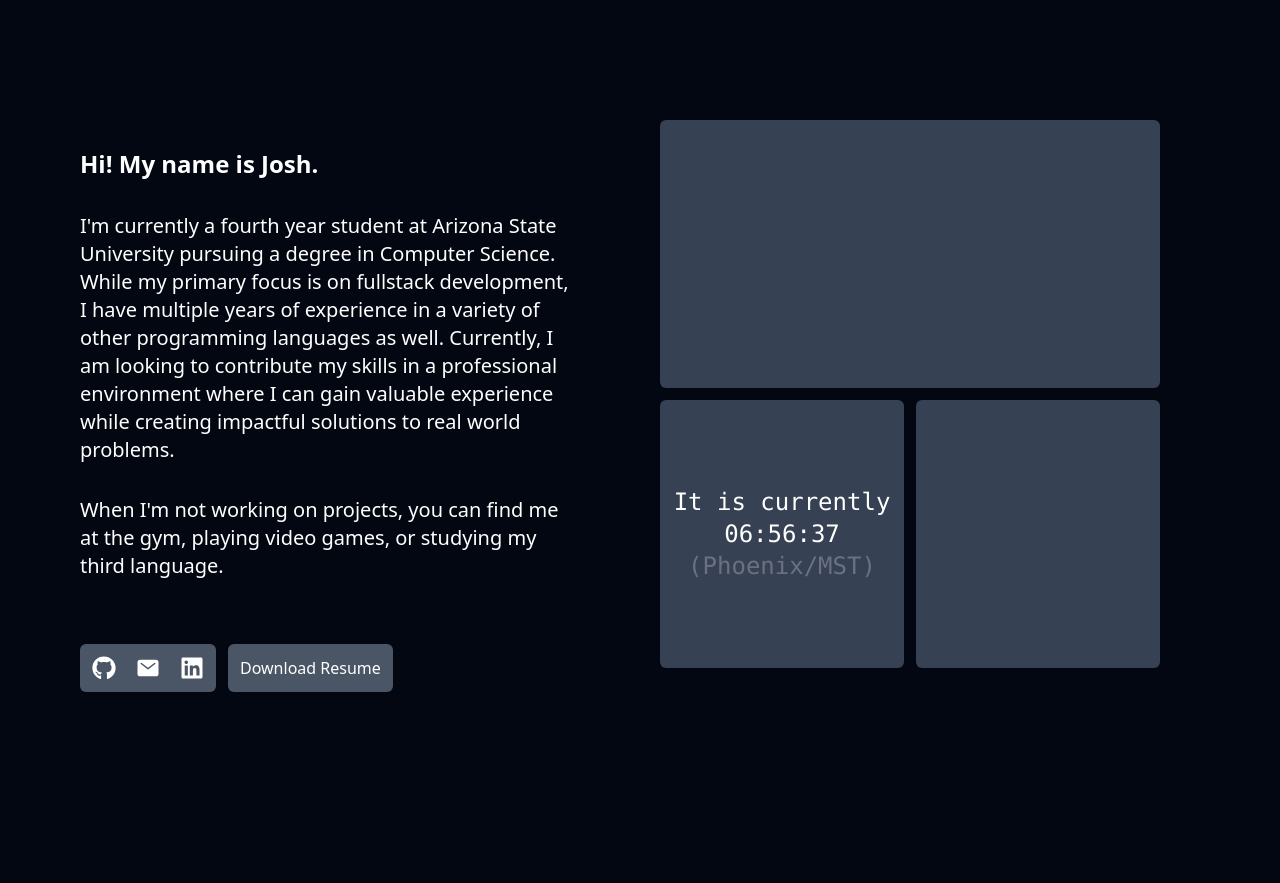
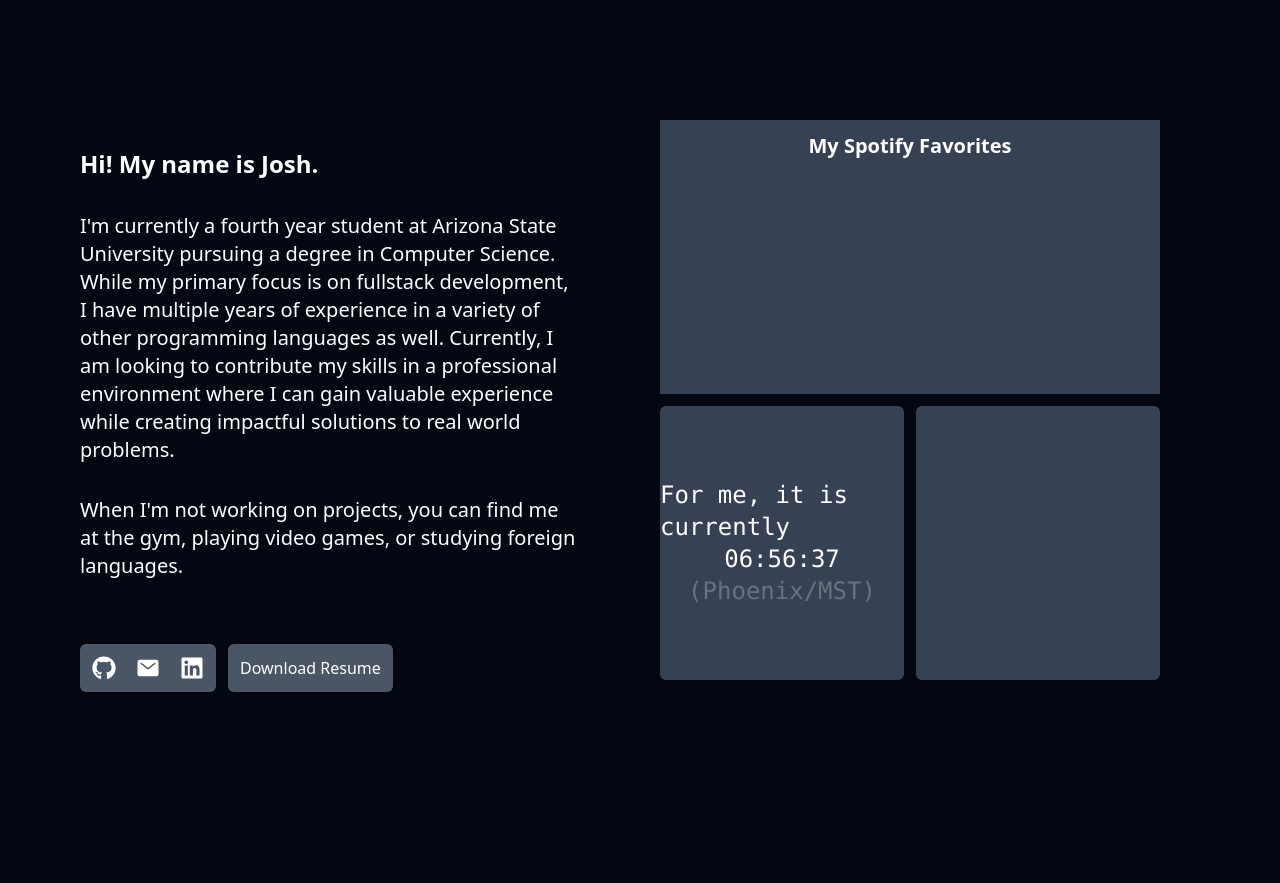
Before and after one commit to joshuajeong1/joshjeong_website, a React (Vite) app in the folder frontend/: page / in a window 1280 px wide. Shown: the part 800-1683 px from the top of the page. Built offline with nearby package versions, Linux system fonts and the light colour scheme.

Commit message:
Initial implementation of Spotify section

```diff
--- a/frontend/src/components/Clock.jsx
+++ b/frontend/src/components/Clock.jsx
@@ -24,7 +24,7 @@ const Clock = ({ timezone = "America/Phoenix" }) => {
 
   return (
     <div className="text-white text-2xl font-mono flex flex-col justify-center items-center h-full">
-        <p>It is currently</p>
+        <p>For me, it is currently</p>
         <p>{time}</p>
         <p class="text-gray-500">(Phoenix/MST)</p>
     </div>
--- /dev/null
+++ b/frontend/src/components/Spotify.jsx
@@ -0,0 +1,9 @@
+function Spotify() {
+    return (
+        <div className="flex flex-col items-center rounded-md p-3">
+            <p className="font-bold text-xl">My Spotify Favorites</p>
+
+        </div>
+    );
+}
+export default Spotify;
--- a/frontend/src/sections/About.jsx
+++ b/frontend/src/sections/About.jsx
@@ -1,7 +1,7 @@
 import { FaGithub, FaLinkedin } from 'react-icons/fa'
 import { IoMail } from 'react-icons/io5'
 import Clock from '../components/Clock'
-
+import Spotify from '../components/Spotify'
 function About() {
     return (
         <>
@@ -9,7 +9,7 @@ function About() {
                 <div class="mt-10 flex w-1/2 flex-col justify-center">
                     <p class="text-2xl font-bold text-white">Hi! My name is Josh.</p>
                     <p class="mt-8 text-xl text-white">I'm currently a fourth year student at Arizona State University pursuing a degree in Computer Science. While my primary focus is on fullstack development, I have multiple years of experience in a variety of other programming languages as well. Currently, I am looking to contribute my skills in a professional environment where I can gain valuable experience while creating impactful solutions to real world problems.</p>
-                    <p class="mt-8 text-xl text-white">When I'm not working on projects, you can find me at the gym, playing video games, or studying my third language.</p>
+                    <p class="mt-8 text-xl text-white">When I'm not working on projects, you can find me at the gym, playing video games, or studying foreign languages.</p>
                     <div class="mt-16 flex justify-start space-x-3">
                         <div class="flex items-center space-x-5 rounded-md bg-gray-600 p-3">
                             <FaGithub size={24}/>
@@ -23,9 +23,8 @@ function About() {
                 </div>
 
                 <div class="m-10 grid w-1/2 grid-cols-2 grid-rows-2 gap-3">
-                    <div class="col-span-2 flex flex-col items-center rounded-md bg-gray-700 p-5"></div>
+                    <div class="col-span-2 bg-gray-700"><Spotify /></div>
                     <div class="rounded-md bg-gray-700"><Clock /></div>
-                    <div class="rounded-md bg-gray-700"></div>
                     <div class="rounded-md bg-gray-700"></div>
                 </div>
             </div>
```
